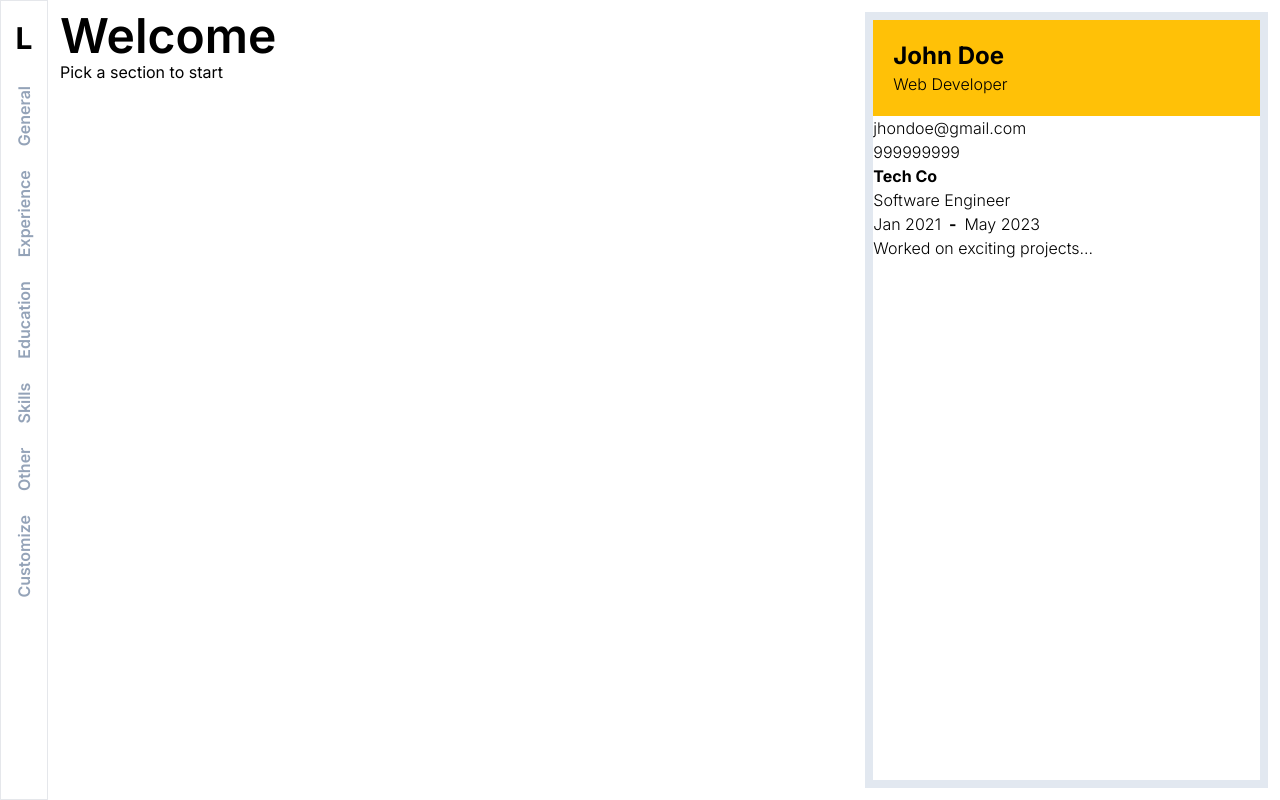
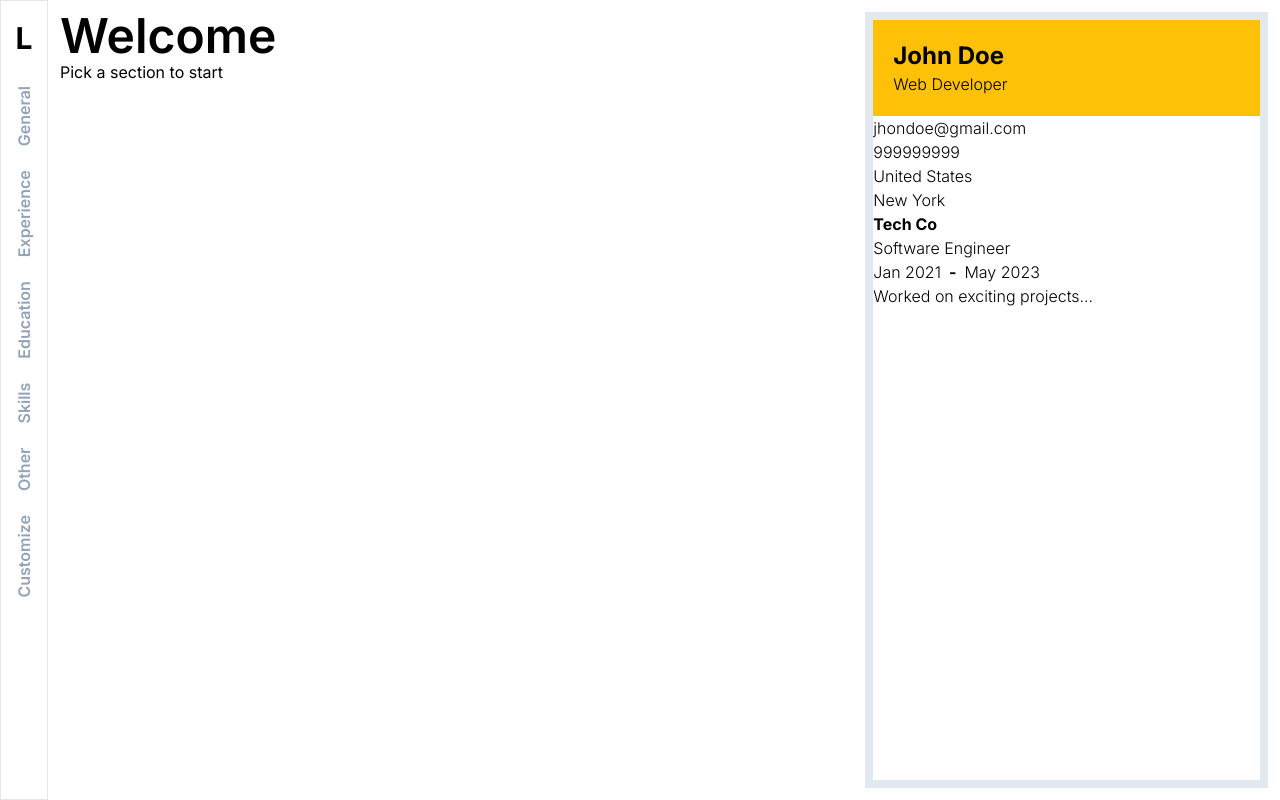
Before and after one commit to kagunecode/cv_generator, a React (Vite) app: page / in a window 1280 px wide. Built offline with nearby package versions, Linux system fonts and the light colour scheme.

Commit message:
Added country and city keys for precise location

```diff
--- a/src/data/cvData.js
+++ b/src/data/cvData.js
@@ -5,7 +5,8 @@ const cvData = {
 			title: "Web Developer",
 			email: "jhondoe@gmail.com",
 			phone: "999999999",
-			location: "New York - USA",
+			country: "United States",
+			city: "New York",
 		},
 	],
 	experience: [
```
